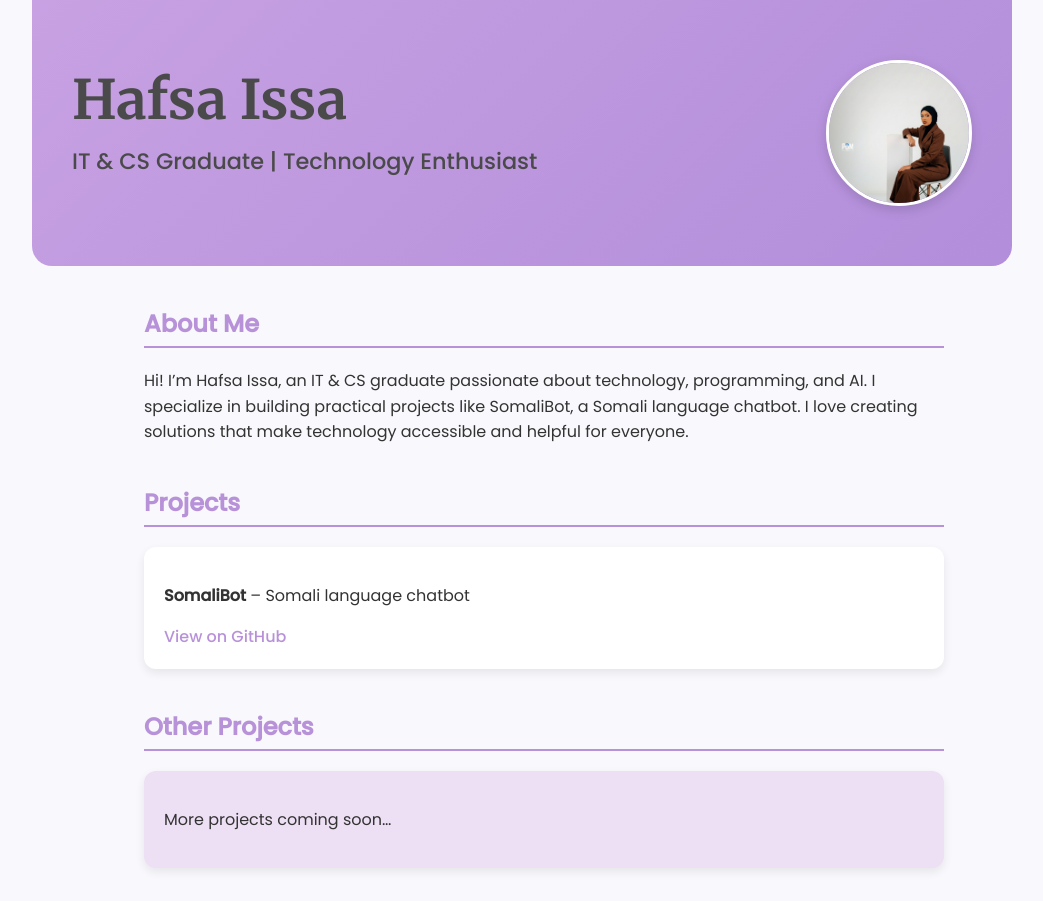
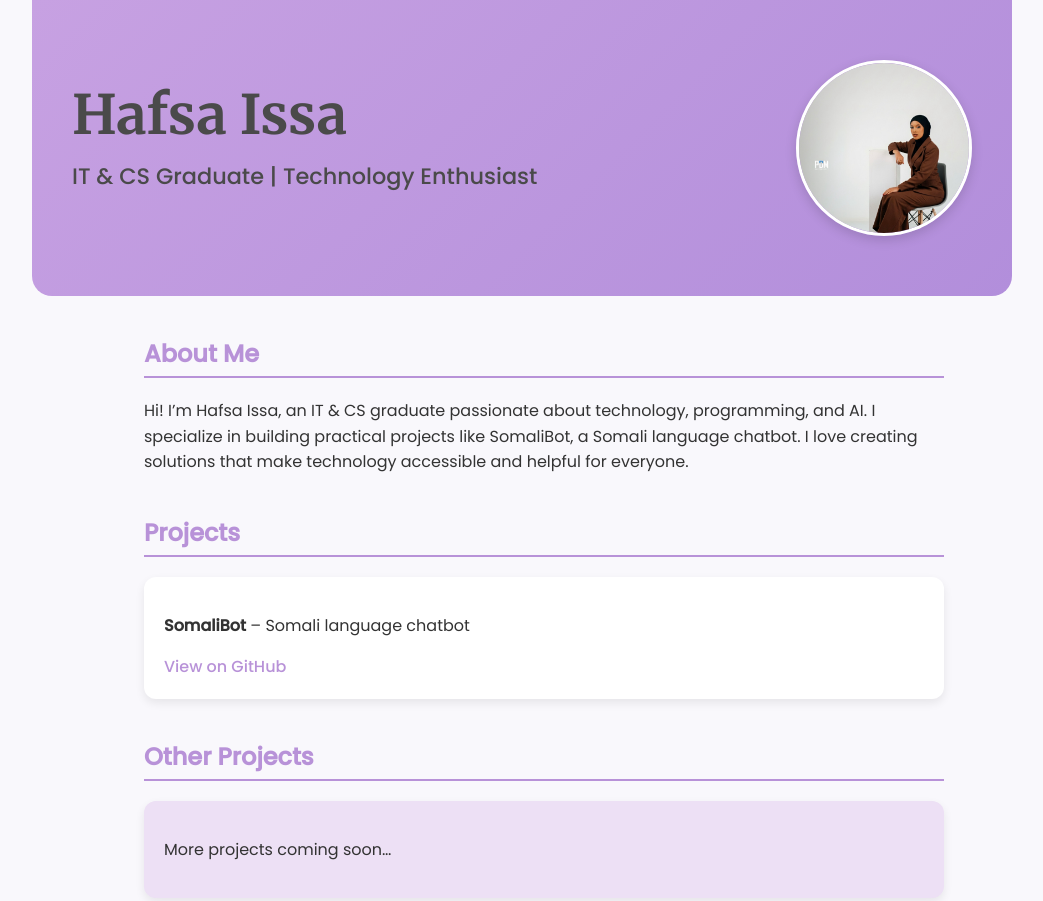
Before and after one commit to hafsaisa/hafsa-tech, a plain HTML site: page index.html in a window 1280 px wide. Shown: the top 901 px of the page, without its empty margins (96-1139 px from the left). Drawn offline with Linux system fonts and the light colour scheme.

Commit message:
Update index.html

```diff
--- a/index.html
+++ b/index.html
@@ -46,8 +46,8 @@
 
     /* Profile image with hover animation */
     .header-image {
-      width: 140px;
-      height: 140px;
+      width: 170px;
+      height: 170px;
       border-radius: 50%;
       object-fit: cover; /* ensures photo fills circle nicely */
       box-shadow: 0 4px 12px rgba(0,0,0,0.15);
```
